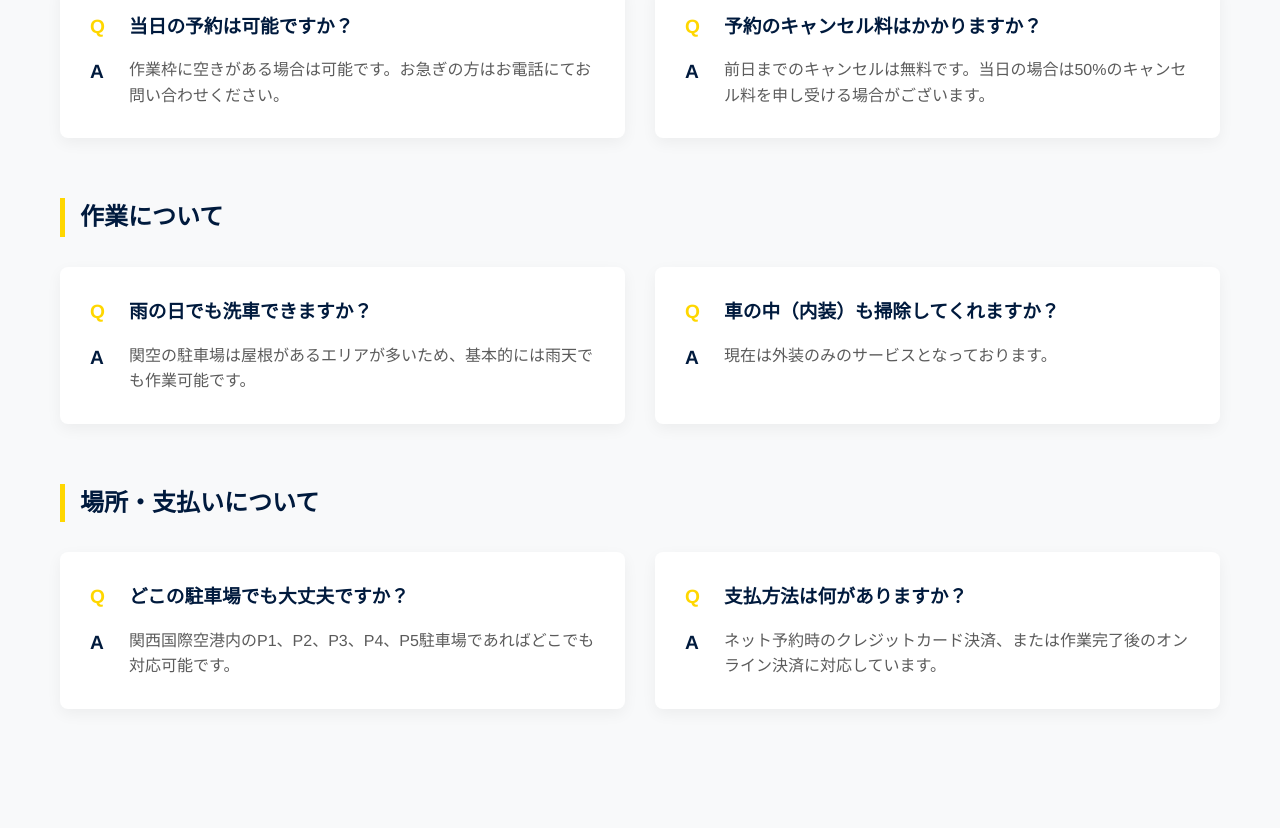
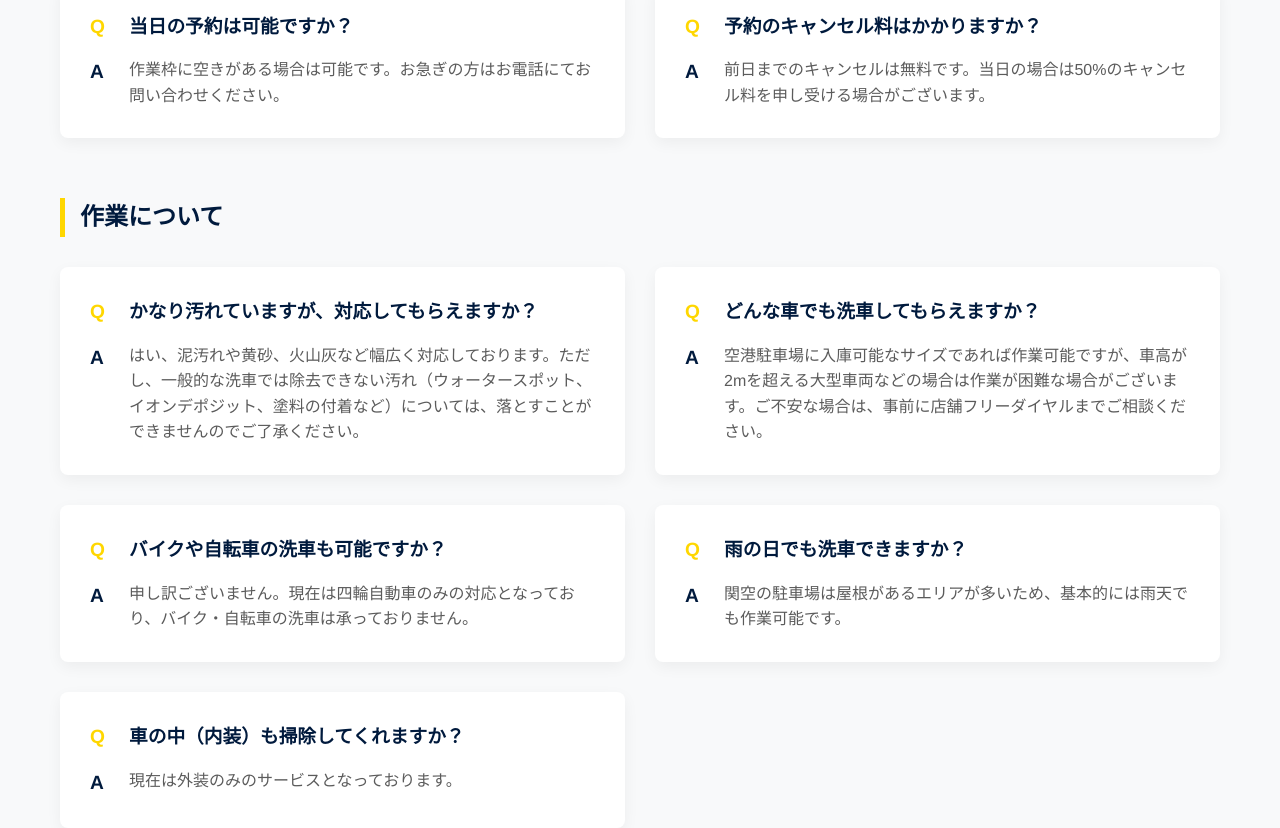
Before and after one commit to tantai767/kix-wash-site, a React (Vite) app: page /faq in a window 1280 px wide. Shown: the part 494-1322 px from the top of the page. Built offline with nearby package versions, Linux system fonts and the light colour scheme.

Commit message:
Update FAQ with heavy dirt, vehicle size, and motorcycle exclusion info

```diff
--- a/src/pages/FAQ.tsx
+++ b/src/pages/FAQ.tsx
@@ -13,6 +13,9 @@ const FAQ = () => {
     {
       cat: '作業について',
       questions: [
+        { q: 'かなり汚れていますが、対応してもらえますか？', a: 'はい、泥汚れや黄砂、火山灰など幅広く対応しております。ただし、一般的な洗車では除去できない汚れ（ウォータースポット、イオンデポジット、塗料の付着など）については、落とすことができませんのでご了承ください。' },
+        { q: 'どんな車でも洗車してもらえますか？', a: '空港駐車場に入庫可能なサイズであれば作業可能ですが、車高が2mを超える大型車両などの場合は作業が困難な場合がございます。ご不安な場合は、事前に店舗フリーダイヤルまでご相談ください。' },
+        { q: 'バイクや自転車の洗車も可能ですか？', a: '申し訳ございません。現在は四輪自動車のみの対応となっており、バイク・自転車の洗車は承っておりません。' },
         { q: '雨の日でも洗車できますか？', a: '関空の駐車場は屋根があるエリアが多いため、基本的には雨天でも作業可能です。' },
         { q: '車の中（内装）も掃除してくれますか？', a: '現在は外装のみのサービスとなっております。' }
       ]
```
